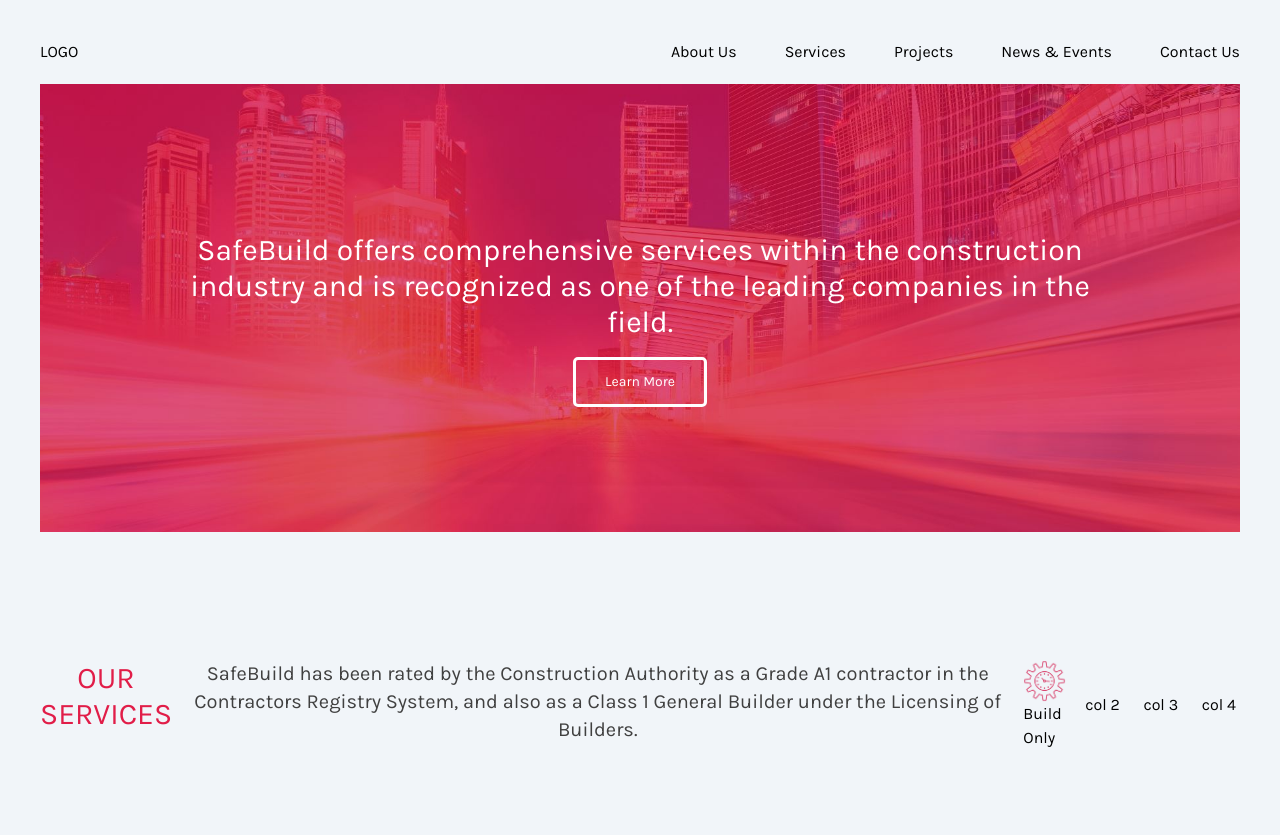
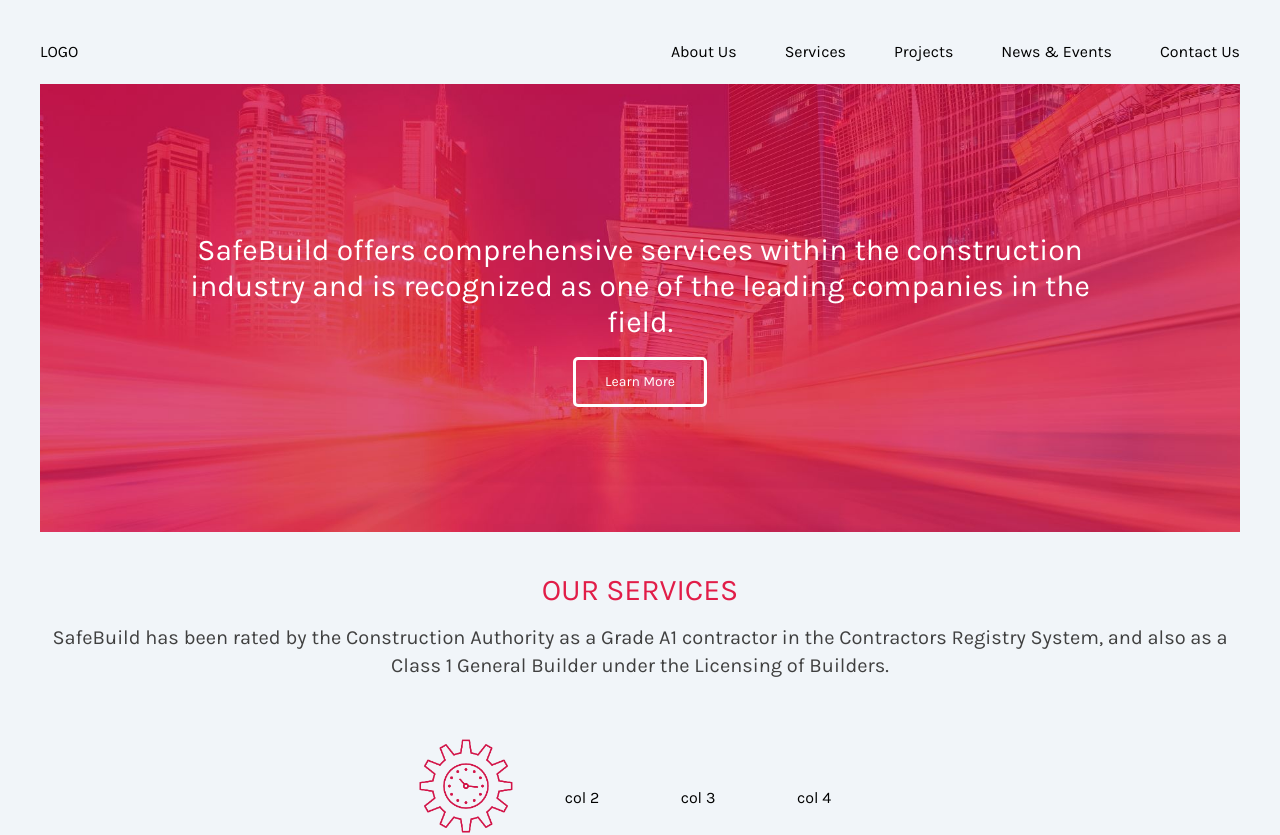
Before and after one commit to francesjgonzales/safebuild, a Next.js app: page / in a window 1280 px wide. Shown: the top 835 px of the page. Built offline with nearby package versions, Linux system fonts and the light colour scheme.

Commit message:
adding style to main page

```diff
--- a/src/app/globals.css
+++ b/src/app/globals.css
@@ -13,9 +13,17 @@
 
 /* START Margins and Paddings */
 .body {
-  @apply container mx-auto p-10 bg-slate-100;
+  @apply container mx-auto p-10 px-10 bg-slate-100;
 }
 
+/* START Column articles */
+.one-col {
+  @apply grid grid-cols-1 pt-10 place-items-center gap-4;
+}
+
+.two-col {
+  @apply grid grid-cols-2 pt-10;
+}
 /* Customized colors */
 
 /* START Font sizes for all articles */
@@ -50,8 +58,11 @@
 }
 
 /* START articles styles */
+/* .articles {
+  @apply container flex xl:flex-row flex-col gap-5 relative z-0 max-w-[1440px] mx-auto pt-32;
+} */
 .articles {
-  @apply container flex xl:flex-row flex-col gap-5 relative z-0 max-w-[1440px] mx-auto pt-32;
+  @apply grid-cols-1 pt-32 mx-auto;
 }
 
 /* START footer styles */
--- a/src/app/page.tsx
+++ b/src/app/page.tsx
@@ -5,7 +5,7 @@ export default async function Home() {
   return (
     <>
       <Slider />
-      <section className="articles">
+      <section className="one-col">
         <p className="header">Our Services</p>
         <p className="header__paragraph">
           SafeBuild has been rated by the Construction Authority as a Grade A1
@@ -13,7 +13,7 @@ export default async function Home() {
           General Builder under the Licensing of Builders.
         </p>
 
-        <div className="grid grid-cols-4 gap-4 place-items-center">
+        <div className="grid grid-cols-4 gap-4 place-items-center pt-10">
           <div>
             <Image
               src="/assets/buildOnly.png"
```
